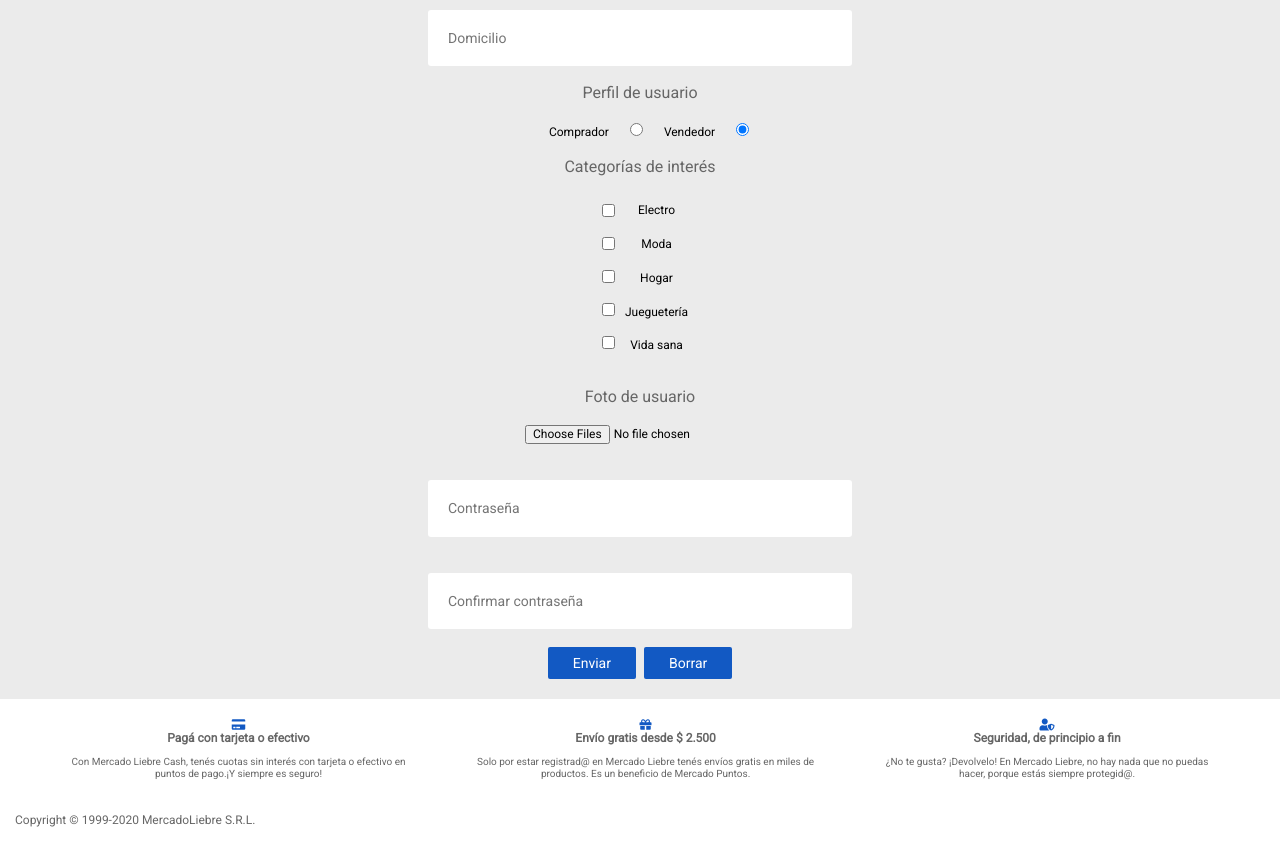
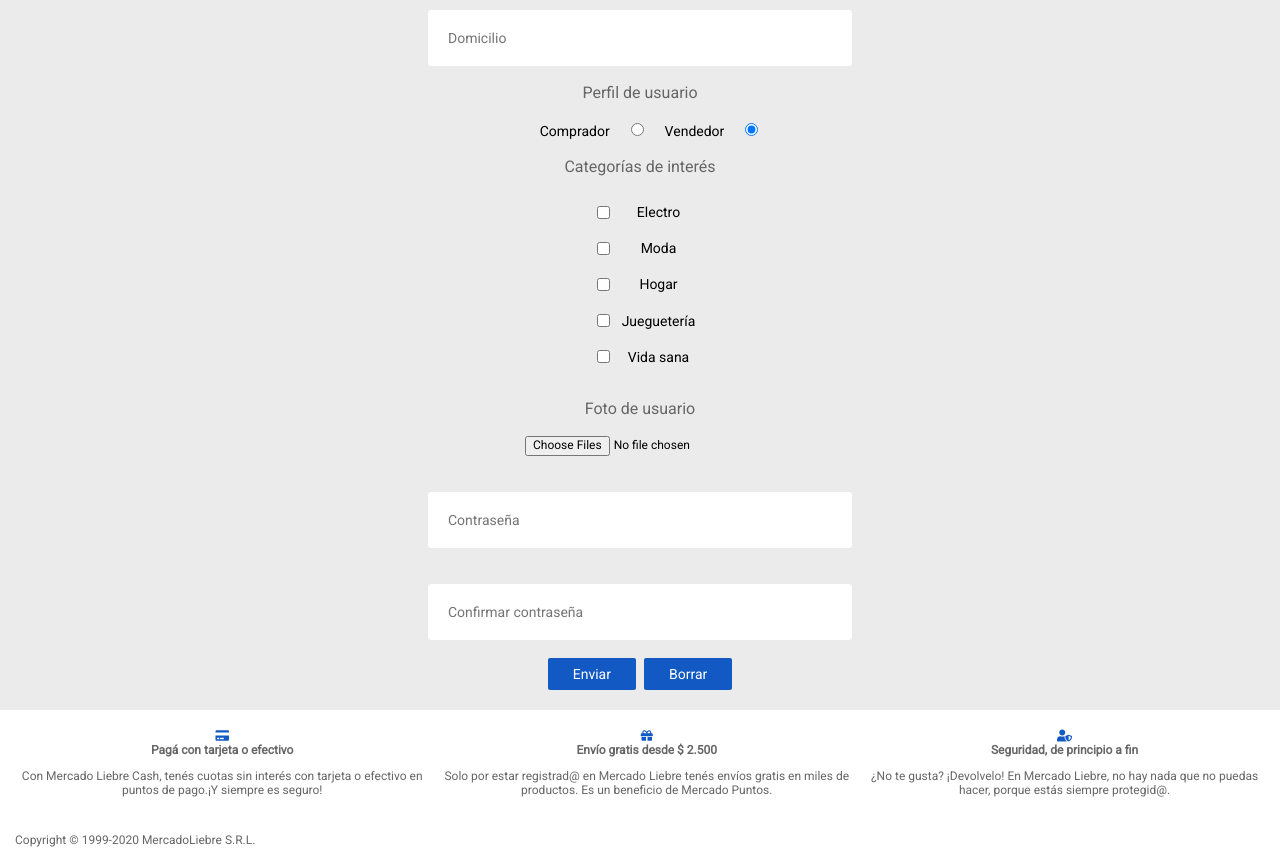
Before and after one commit to NoeliaAbate/mercado-liebre, a website: page views/register.html in a window 1280 px wide. Shown: the part 460-1320 px from the top of the page. Drawn offline with Linux system fonts and the light colour scheme.

Commit message:
cuarto commit

```diff
--- a/public/css/stilos.css
+++ b/public/css/stilos.css
@@ -114,7 +114,6 @@ footer{
     color: #666;
     text-align: center;
     padding-bottom: 15px;
-
 }
 
 .mi20{
@@ -206,7 +205,7 @@ main{
 
 .labels-radio{
     margin: 18px;
-
+    font-size: 14px;
 }
 
 #comprador-vendedor{
@@ -220,11 +219,12 @@ main{
 }
 
 .check-box{
-    margin: 10px 10px;
+    margin: 11.5px 12px;
 
 }
 .titulos-check-box{
     margin: 10px 0px;
+    font-size: 14px;
 }
 
 #elegir-archivo{
@@ -471,7 +471,7 @@ main{
         color: #666;
         text-align: center;
         padding-bottom: 15px;
-        font-size: 10px;
+        font-size: 12px;
     }
     #main-footer{
         display: flex;
```
